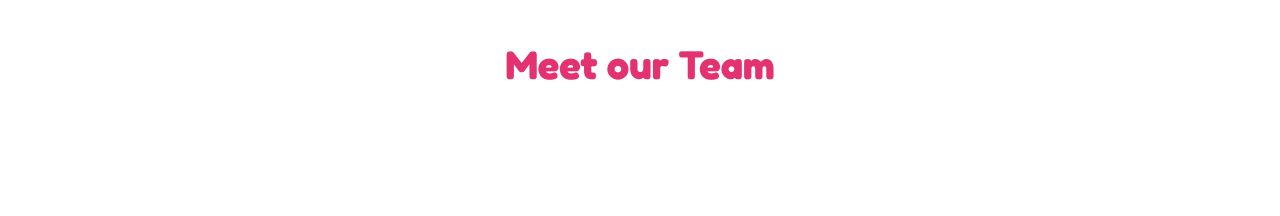
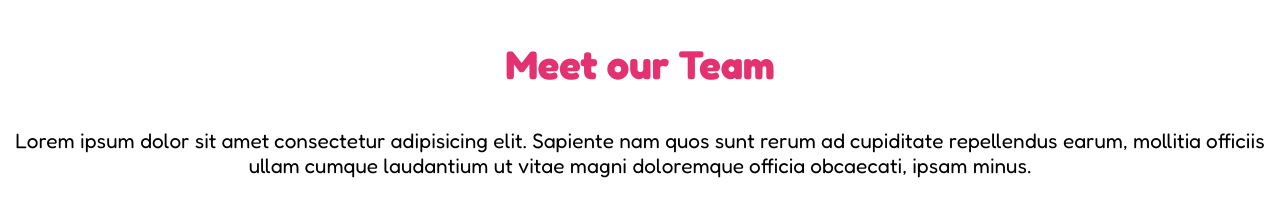
Before and after one commit to GuglielmoBini/html-css-float-cards, a plain HTML site: page index.html in a window 1280 px wide. Drawn offline with Linux system fonts and the light colour scheme.

Commit message:
added main text

```diff
--- a/css/style.css
+++ b/css/style.css
@@ -16,12 +16,13 @@ body {
 .container {
     max-width: 1600px;
     margin: 0 auto;
+    text-align: center;
 }
+
 /*HEADER*/
 
 h1 {
     color: #E43170;
-    text-align: center;
     font-size: 40px;
     font-weight: 700;
 }
@@ -29,3 +30,9 @@ h1 {
 header {
     margin: 40px;
 }
+
+/*MAIN*/
+
+#text {
+    font-size: 1.3rem;
+}
--- a/index.html
+++ b/index.html
@@ -21,6 +21,13 @@
         <header>
             <h1>Meet our Team</h1>
         </header>
+        <main>
+            <p id="text">Lorem ipsum dolor sit amet consectetur adipisicing elit. Sapiente nam quos sunt rerum ad cupiditate repellendus earum, mollitia officiis ullam cumque laudantium ut vitae magni doloremque officia obcaecati, ipsam minus.</p>
+
+
+
+
+        </main>
 
     </div>
 </body>
```
